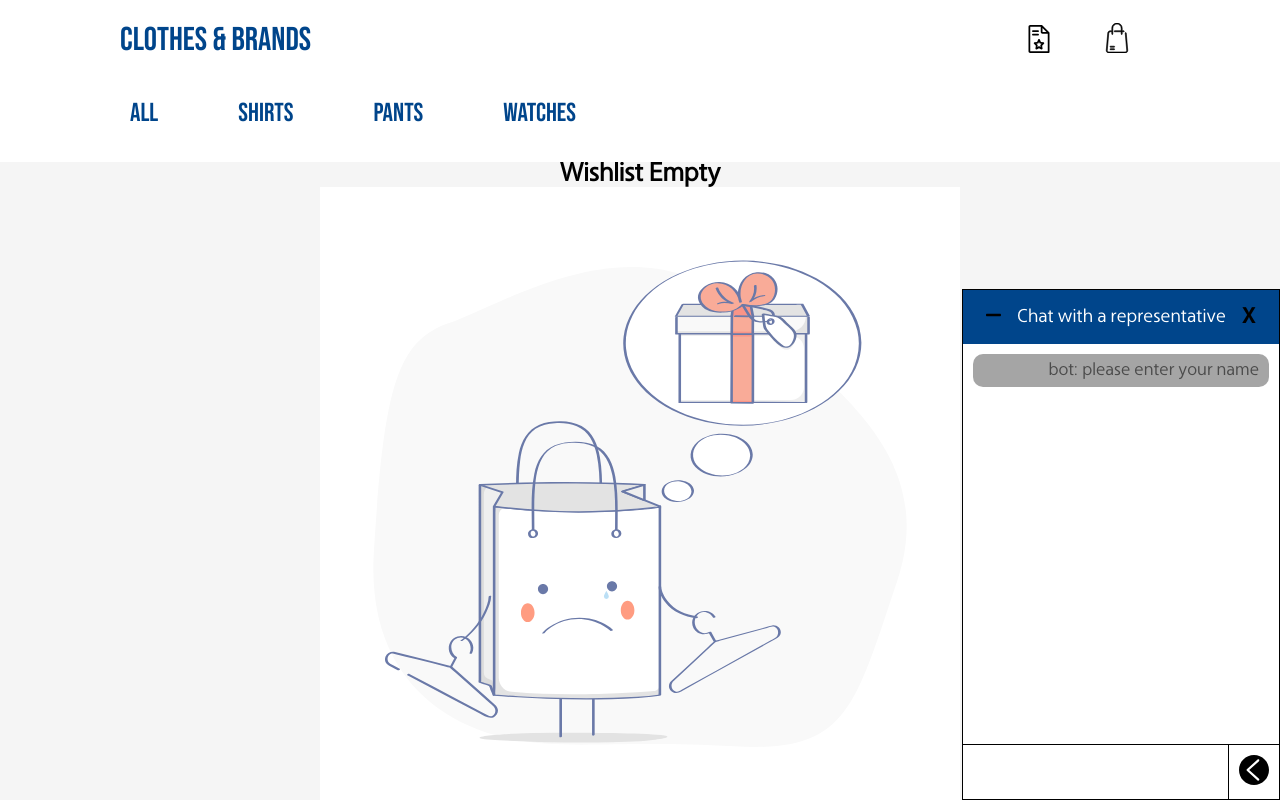
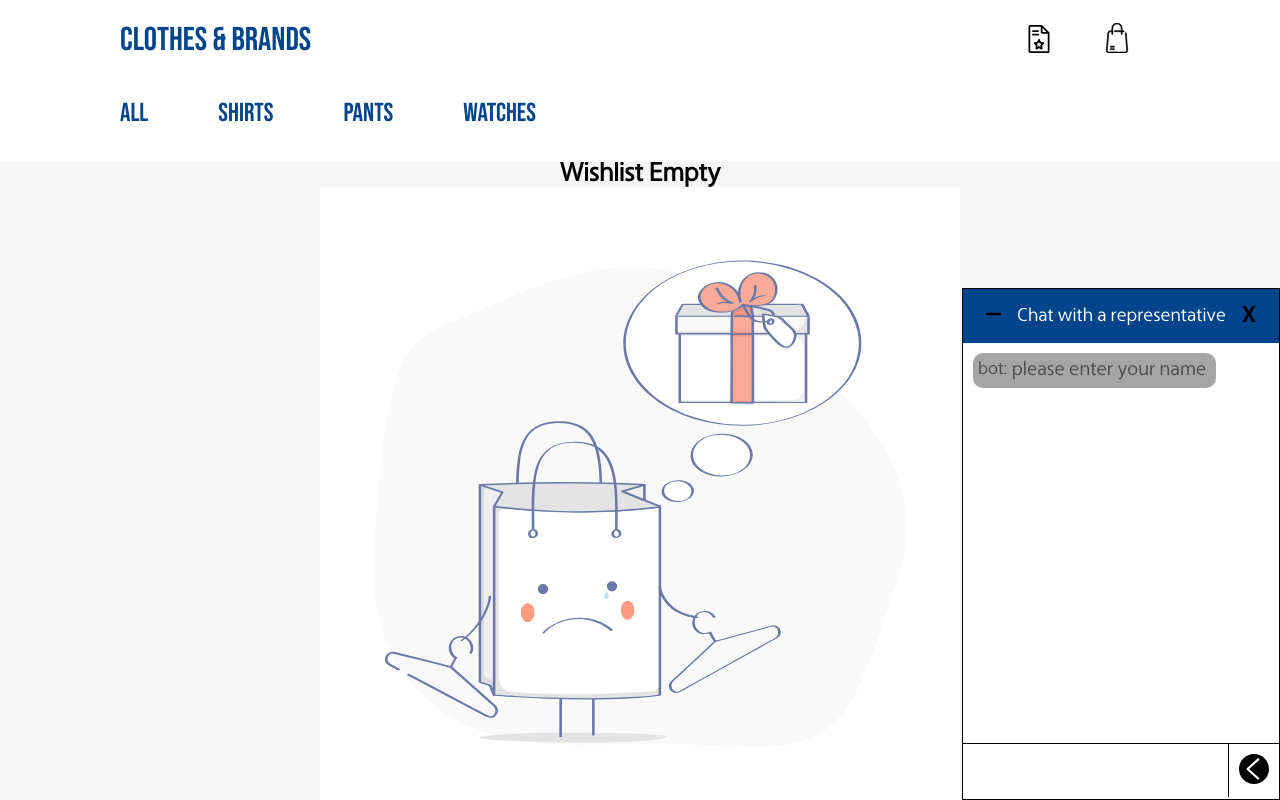
Before and after one commit to shakedkt/clothingstore_front, a React (Create React App) app: page /wishlist in a window 1280 px wide. Both pictures are taken after a click on the element 1215 px from the left and 745 px from the top of the page. Shown: the top 800 px of the page. Built offline with nearby package versions, Linux system fonts and the light colour scheme.

Commit message:
added messaging

```diff
--- a/package.json
+++ b/package.json
@@ -15,6 +15,7 @@
     "react-redux": "^7.2.0",
     "react-router-dom": "^5.2.0",
     "react-scripts": "3.4.1",
+    "react-scroll-to-bottom": "^3.0.0",
     "react-select": "^3.1.0",
     "redux": "^4.0.5",
     "redux-thunk": "^2.3.0",
--- a/src/cmps/chatApp/chat.jsx
+++ b/src/cmps/chatApp/chat.jsx
@@ -42,11 +42,12 @@ const Chat = styled.div`
     }
 
     .chatapp-body{
-        min-height: 400px;
+        height: 400px;
         background-color: white;
+        overflow: auto;
         opacity: 0.7;
         min-width: 300px;
-    }
+        }
 
     .send-msg-section{
         border-top: 1px solid black;
@@ -57,7 +58,7 @@ const Chat = styled.div`
         background-color: white;
 
         input {
-                min-width: 240px;
+                min-width: 250px;
                 border: none;
                 outline: none;
                 font-size: 20px;
@@ -96,6 +97,20 @@ const Chat = styled.div`
     font-family: 'vegur-bold';
     font-size: 22px;
 }
+
+@media screen and (max-width: 380px) {
+    .send-msg-section{
+
+        input {
+                min-width: 225px;
+
+            }
+    }
+
+    .chatapp-body{
+        min-width: 280px;
+        }
+  }
 `;
 
 var socket;
@@ -104,7 +119,7 @@ export default (props) => {
     const [firstJoin, setFirstJoin] = useState(true)
     const [name, setName] = useState(false)
     const [input, setInput] = useState('')
-    const [message, setMessage] = useState('')
+    // const [message, setMessage] = useState('')
     const [messages, setMessages] = useState([
         {
             content: 'please enter your name',
@@ -117,7 +132,7 @@ export default (props) => {
         if (!firstJoin) {
             socket = io(ENDPOINT);
             socket.emit('join', { room: 'main', name: name }, (error) => {
-                if (error) console.log('fucking error', error);
+                if (error) console.log(error);
             })
         }
         return () => {
@@ -133,7 +148,6 @@ export default (props) => {
 
         if (messages.length >= 2) {
             socket.once('message', message => {
-                console.log('socket.on inside useEffect');
                 setMessages(messages => [...messages, message]);
             })
         }
@@ -144,20 +158,24 @@ export default (props) => {
         setInput(event.target.value)
     }
 
-    const handleSubmit = () => {
+    const handleSubmit = (event) => {
+        event.preventDefault();
         const msg = {
             content: input,
-            sender: 'user'
+            sender: name || input
         }
+
         if (!name) {
-            console.log('got here');
             setName(msg.content)
             setFirstJoin(false)
             setMessages(oldArray => [...oldArray, msg]);
             setInput('')
+            event.preventDefault()
             return
         }
         socket.emit('sendMessage', msg, () => setInput(''));
+        event.preventDefault()
+
     }
 
     return (
@@ -177,12 +195,14 @@ export default (props) => {
             </div>
 
             <div className="send-msg-section">
-                <form>
+                <form onSubmit={handleSubmit}>
                     <input type="text" value={input} onChange={handleChange} />
+
+                    <button className="svg-send-continer" >
+                        <SendButton className="svg" ></SendButton>
+                    </button>
                 </form>
-                <div className="svg-send-continer" onClick={handleSubmit}>
-                    <SendButton className="svg" ></SendButton>
-                </div>
+
             </div>
         </Chat>
     )
--- a/src/cmps/chatApp/message.jsx
+++ b/src/cmps/chatApp/message.jsx
@@ -3,7 +3,7 @@ export default (props) => {
 
     var message = props.message
     var name = props.name
-    console.log('props', props);
+
     const myStyle = {
         backgroundColor: message.sender === name ? 'blue' : 'gray',
         color: message.sender === name ? 'white' : 'black'
--- a/src/cmps/chatApp/messagesList.jsx
+++ b/src/cmps/chatApp/messagesList.jsx
@@ -1,12 +1,14 @@
 import React from 'react';
 import Message from './message';
+import ScrollToBottom from 'react-scroll-to-bottom';
 
 export default (props) => {
-    console.log('messages list:', props.messages);
+    console.log(props);
     return (
         <div className='message-list'>
             {props.messages.map((message) => (
-                <Message className="list" message={message} key={Math.random()} name={props.name}> </Message>
+
+                <ScrollToBottom className="list"  key={Math.random()}><Message message={message} name={props.name}></Message> </ScrollToBottom>
             ))}
         </div>
     )
--- a/src/cmps/navBar.jsx
+++ b/src/cmps/navBar.jsx
@@ -6,7 +6,7 @@ const Nav = styled.div`
   flex-flow: row nowrap;
 
   .links-section {
-    padding: 18px 10px;
+    padding: 18px 10px 18px 0px;
   }
 
   @media (max-width: 768px) {
--- a/src/styles/cmps/chat/message.scss
+++ b/src/styles/cmps/chat/message.scss
@@ -1,14 +1,11 @@
 .message-continer {
     display: flex;
-    // flex-direction: row;
     justify-content: flex-end;
-
     font-size: 17px;
     border-radius: 10px;
     padding: 8px 5px;
-    word-wrap: break-word;
-
     margin-bottom: 20px;
+    max-width: fit-content;
 
     :first-child {
         padding-right: 5px;
@@ -24,6 +21,15 @@
 
     .message-content {
         display: inline-block;
+
+
+        div {
+            width: 100%;
+            letter-spacing: 0;
+            float: left;
+            font-size: 1.1em;
+            word-wrap: break-word;
+        }
     }
 
 }
--- a/src/styles/cmps/header/header.scss
+++ b/src/styles/cmps/header/header.scss
@@ -5,7 +5,6 @@
     align-items: center;
     padding: 20px 120px 20px 120px;
     background-color: white;
-
 
     .logo {
         font-size: 33px;
--- a/src/styles/cmps/navbar/navbar.scss
+++ b/src/styles/cmps/navbar/navbar.scss
@@ -1,12 +1,9 @@
 .links {
-    // display: flex;
     flex-direction: row;
     min-width: 250px;
     font-weight: bold;
     color: $clr3;
-    // text-align: left;
     align-items: start;
-    // justify-content: space-evenly;
     background-color: white;
     padding: 0 120px 15px 120px;
 
@@ -18,6 +15,7 @@
 
     > :first-child {
         margin-left: 0px;
+        padding-left: 0px;
     }
 
 }
```
Also changed, not shown: src/styles/cmps/navbar/navbar.layout.scss (+2 -27 lines), 1 other file (tests, documents, lock files or other folders).
